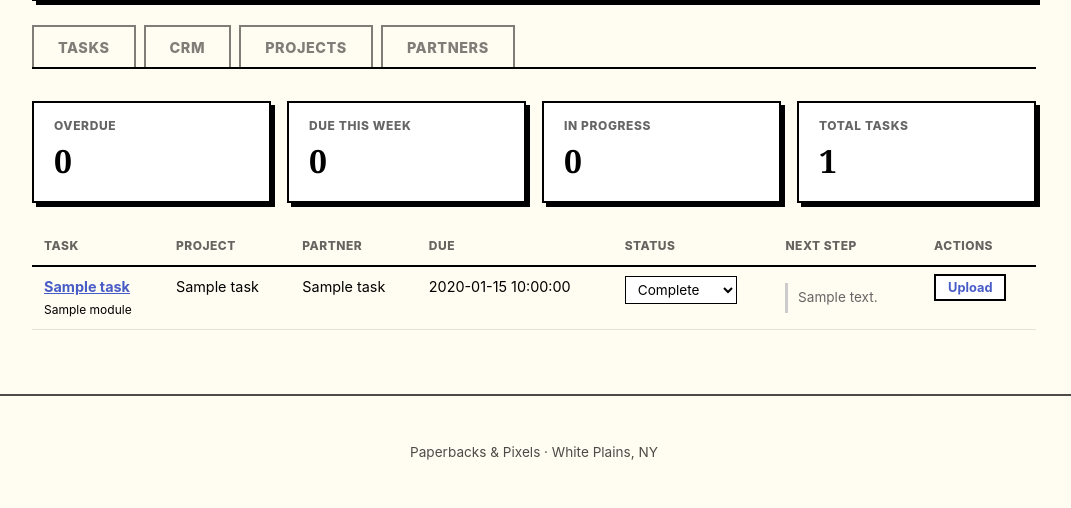
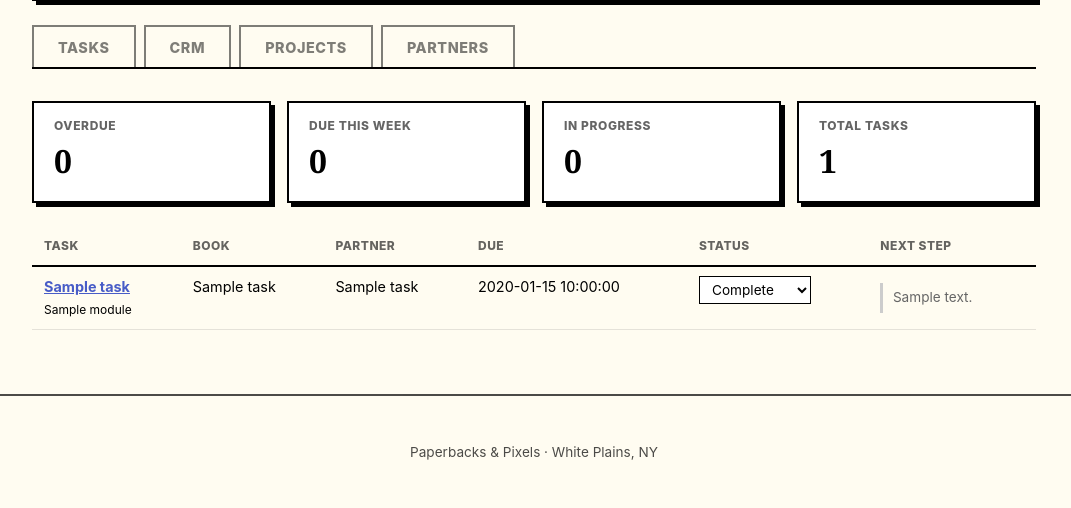
Before and after one commit to PaperbacksnPixels/the-publishing-company, a Flask app: template templates/command_center/tasks.html in a window 1280 px wide. Shown: the part 632-1140 px from the top of the page, without its empty margins (106-1177 px from the left). Run offline with Flask 3, Linux system fonts and the light colour scheme; the template is opened without the code that fills it: most values are stand-ins (such as "Sample title", 1, 10 or a date in 2020).

Commit message:
Tighten Command Center Tasks tab columns
- Drop the Done + Upload action column. Status changes happen via the
  dropdown (which already does the visual completion treatment), and
  Upload is reachable from task detail. The extra column was visual
  noise on a list that's already wide.
- Show the book title instead of the internal project name. Project
  names are encoded for ops ("Ricketts - Chapters - Signature - 2026"),
  but for day-to-day scanning the book is what matters. Falls back to
  "Book Title To Come" when the field is empty, matching the convention
  the Author and Partner portals use.

Co-Authored-By: Claude Opus 4.7 (1M context) <noreply@anthropic.com>

```diff
--- a/templates/command_center/tasks.html
+++ b/templates/command_center/tasks.html
@@ -45,12 +45,11 @@
   <thead>
     <tr>
       <th>Task</th>
-      <th>Project</th>
+      <th>Book</th>
       <th>Partner</th>
       <th>Due</th>
       <th>Status</th>
       <th>Next Step</th>
-      <th>Actions</th>
     </tr>
   </thead>
   <tbody>
@@ -64,7 +63,7 @@
           {% if task.module %}<br><small>{{ task.module }}</small>{% endif %}
           {% if task.requires_pm %}<br><small>&#x26a0; Requires PM approval</small>{% endif %}
         </td>
-        <td>{{ task.project_name }}</td>
+        <td>{{ task.book_title or 'Book Title To Come' }}</td>
         <td>{{ task.partner_name or '—' }}</td>
         <td>
           {{ task.due_date or '—' }}
@@ -83,12 +82,6 @@
               {{ task.next_step.text }}
             </span>
           {% endif %}
-        </td>
-        <td>
-          {% if task.status != 'Complete' %}
-            <button class="btn-small" onclick="quickComplete('{{ task.id }}', this)">Done</button>
-          {% endif %}
-          <a href="{{ url_for('upload_file', task_id=task.id) }}" class="btn-small" style="text-decoration:none;">Upload</a>
         </td>
       </tr>
     {% endfor %}
```
Also changed, not shown: services/airtable_queries.py (+7 -1 lines).
